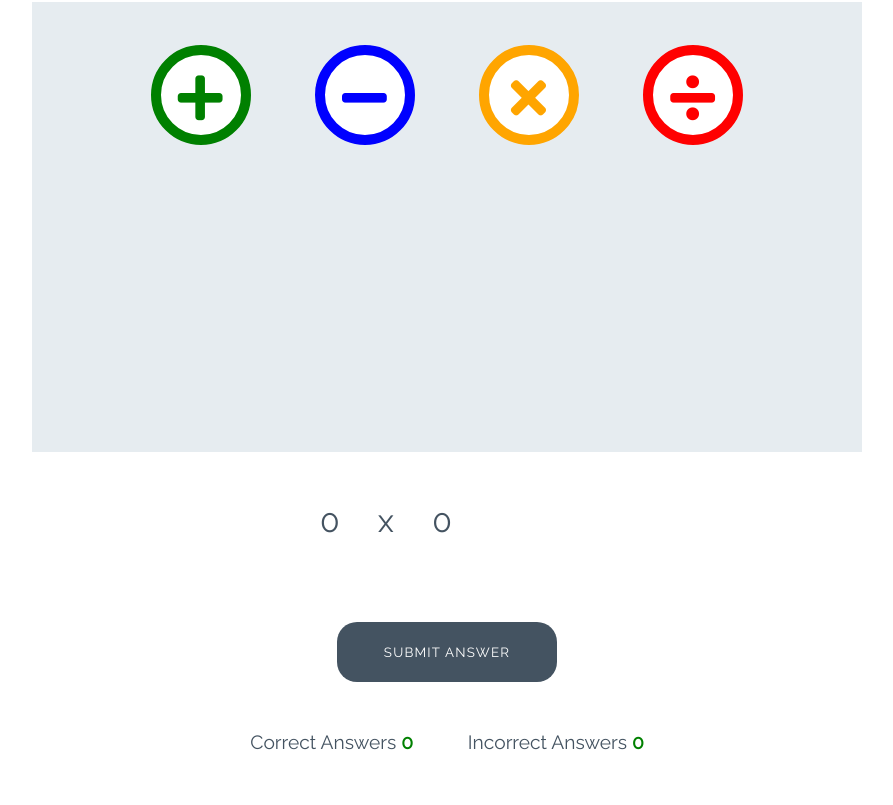
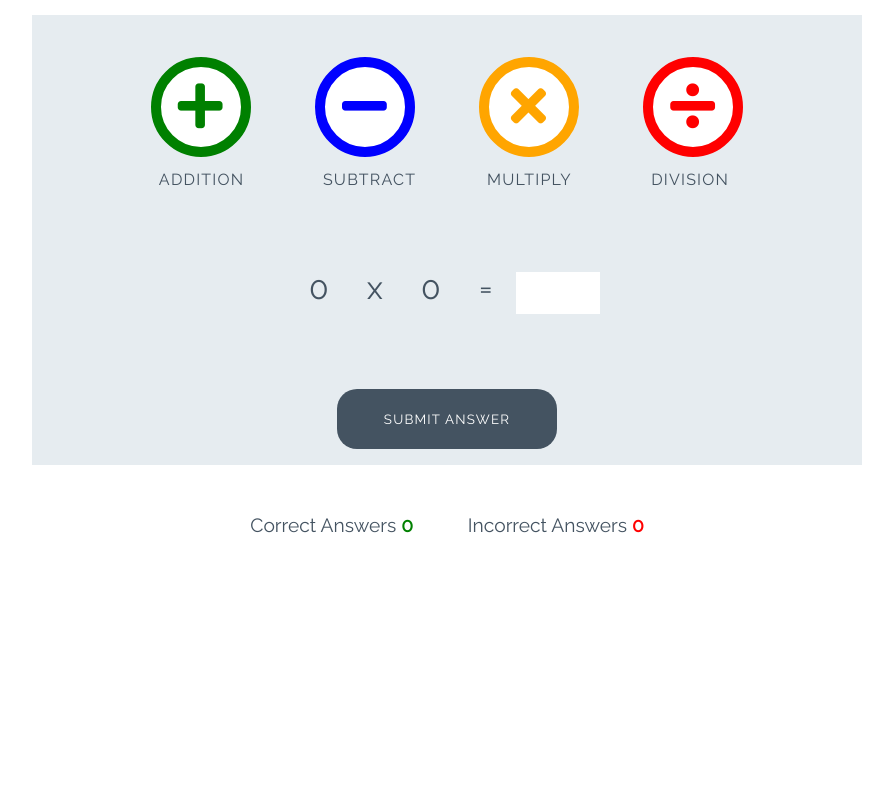
Before and after one commit to jamie33o/maths-walktrough-project, a plain HTML site: page index.html in a window 1280 px wide. Shown: the part 88-893 px from the top of the page, without its empty margins (193-1086 px from the left). After the commit the page ends 800 px from the top, so only its background shows below. Drawn offline with Linux system fonts and the light colour scheme.

Commit message:
Added: style for game

```diff
--- a/assets/css/style.css
+++ b/assets/css/style.css
@@ -25,7 +25,7 @@ body {
     background-color: #E6ECF0;
     box-sizing: border-box;
     width: 85%;
-    height: 65vh;
+    height: 85vh;
     max-height: 450px;
     max-width: 830px;
     margin-left: auto;
@@ -109,6 +109,14 @@ body {
     font-size: 3.2rem;
     margin: 0 30px;
     transition: all 0.5s;
+}
+
+.btn--big::after{
+    content: attr(data-type);
+    font-size: 1rem;
+    color: #445361;
+    position: relative;
+    left: -0.5em;
 }
 
 .btn--blue {
--- a/index.html
+++ b/index.html
@@ -1,49 +1,56 @@
 <!DOCTYPE html>
 <html lang="en">
+
 <head>
     <meta charset="UTF-8">
     <meta name="viewport" content="width=device-width, initial-scale=1.0">
-    <!--font awesome link-->
+
+    <!-- font awesome and google fonts -->
     <link rel="stylesheet" href="https://use.fontawesome.com/releases/v5.7.2/css/all.css"
-    integrity="sha384-fnmOCqbTlWIlj8LyTjo7mOUStjsKC4pOpQbqyi7RrhN7udi9RwhKkMHpvLbHG9Sr"
-    crossorigin="anonymous">
-
-    <!--google fonts link-->
+        integrity="sha384-fnmOCqbTlWIlj8LyTjo7mOUStjsKC4pOpQbqyi7RrhN7udi9RwhKkMHpvLbHG9Sr" crossorigin="anonymous">
     <link href="https://fonts.googleapis.com/css?family=Raleway%7CRighteous" rel="stylesheet">
 
     <link rel="stylesheet" href="assets/css/style.css">
     <title>Document</title>
 </head>
+
 <body>
-    <h1 class="heaing">
+    <h1 class="heading">
         <img class="logo" src="assets/images/logo.png" alt="logo"> Love Maths
     </h1>
+
     <div class="game-area">
         <div class="controls-area">
-            <button class="btn btn--big btn--green"><i class="fas fa-plus"></i></button>
-            <button class="btn btn--big btn--blue"><i class="fas fa-minus"></i></button>
-            <button class="btn btn--big btn--orange"><i class="fas fa-times"></i></button>
-            <button class="btn btn--big btn--red"><i class="fas fa-divide"></i></button>
+            <button data-type="addition" class="btn btn--big btn--green">
+                <i class="fas fa-plus"></i>
+            </button>
+            <button data-type="subtract" class="btn btn--big btn--blue">
+                <i class="fas fa-minus"></i>
+            </button>
+            <button data-type="multiply" class="btn btn--big btn--orange">
+                <i class="fas fa-times"></i>
+            </button>
+            <button data-type="division" class="btn btn--big btn--red">
+                <i class="fas fa-divide"></i>
+            </button>
         </div>
-    </div>
-
         <div class="question-area">
             <span id="operand1">0</span>
             <span id="operator">x</span>
             <span id="operand2">0</span>
-        <span></span>
+            <span>=</span>
             <p class="answer-message">Enter Answer:</p>
             <input id="answer-box" type="number">
         </div>
-    <button class="btn btn--gray">Submit Answer</button>
-
-
+        <button data-type="submit" class="btn btn--gray">Submit Answer</button>
+    </div>
 
     <div class="score-area">
         <p class="scores">Correct Answers <span id="score">0</span></p>
-        <p class="scores">Incorrect Answers <span id="score">0</span></p>
+        <p class="scores">Incorrect Answers <span id="incorrect">0</span></p>
     </div>
 
-    <script src="assets/js/javascript.js"></script>
+    <script src="assets/js/script.js"></script>
 </body>
+
 </html>
```
Lines whose indentation alone changed are shown as unchanged.
